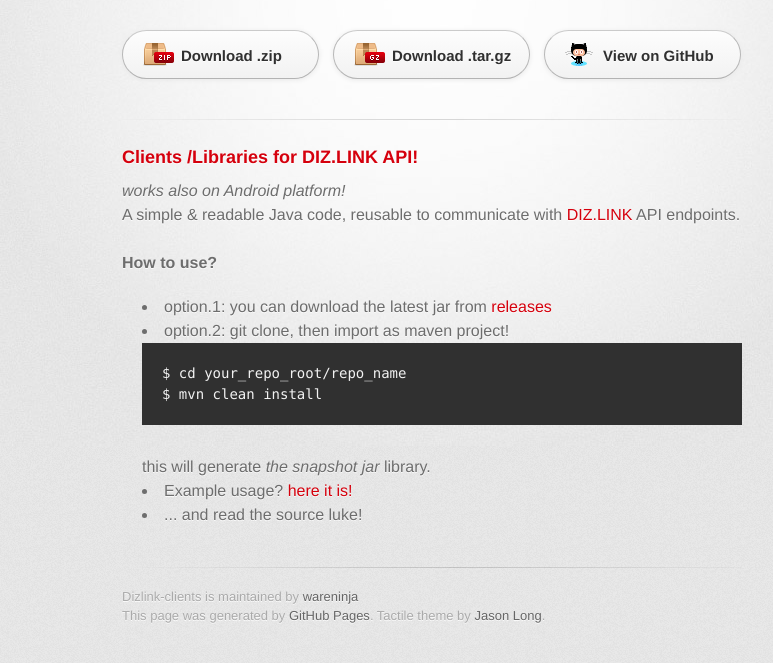
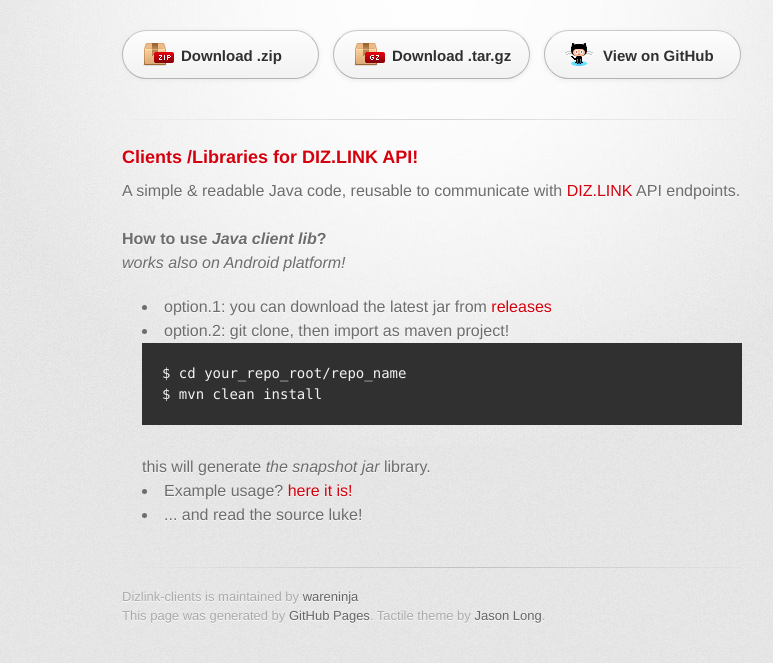
Before and after one commit to zeusbaba/dizlink-clients, a plain HTML site: page index.html in a window 1280 px wide. Shown: the part 127-790 px from the top of the page, without its empty margins (208-981 px from the left). Drawn offline with Linux system fonts and the light colour scheme; a web font is replaced by a local one.

Commit message:
Update index.html

```diff
--- a/index.html
+++ b/index.html
@@ -35,12 +35,12 @@
 <a name="clients-libraries-for-dizlink-api" class="anchor" href="#clients-libraries-for-dizlink-api"><span class="octicon octicon-link"></span></a>Clients /Libraries for DIZ.LINK API!</h3>
 
 <p>
-  <em>works also on Android platform!</em>
- <br>
+
 A simple & readable Java code, reusable to communicate with <a href="http://diz.link/developers" target="_blank">DIZ.LINK</a> API endpoints.
 
 <br><br>
-<strong>How to use?</strong>
+<strong>How to use <em>Java client lib</em>?</strong>
+<br><em>works also on Android platform!</em>
 <ul>
 <li>option.1: you can download the latest jar from <a href="https://github.com/wareninja/dizlink-clients/releases">releases</a></li>
 <li>option.2: git clone, then import as maven project!
```
